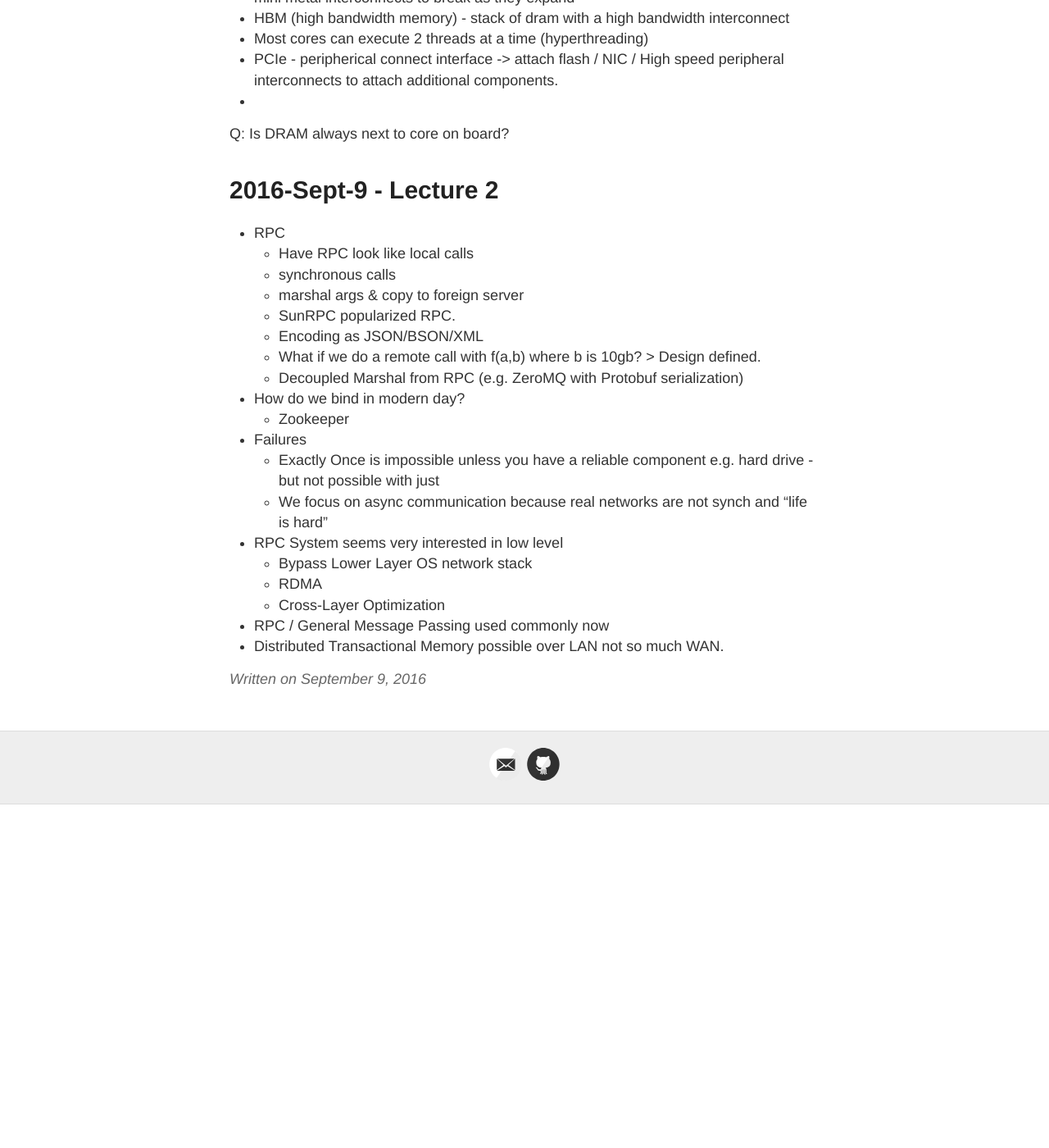
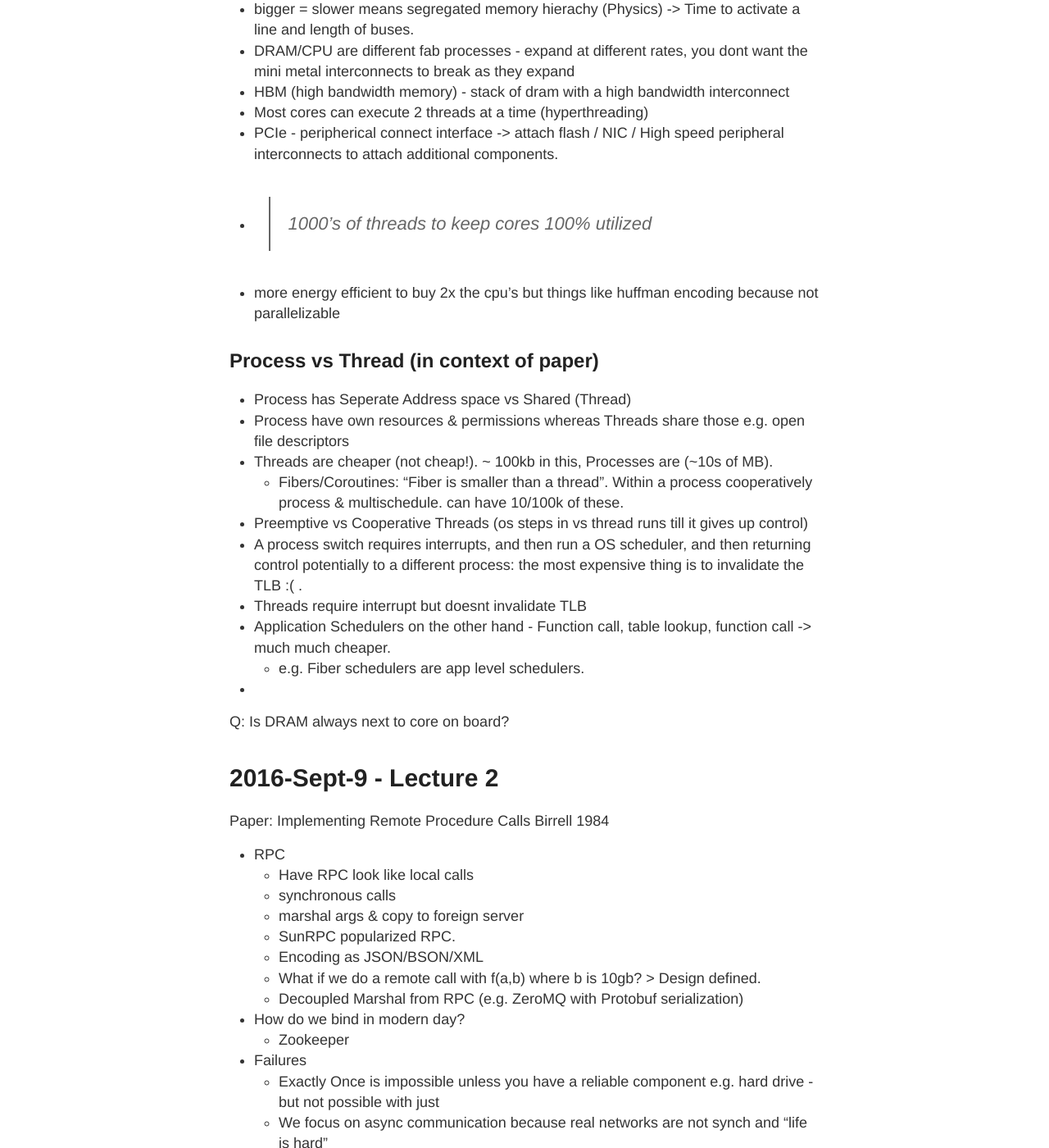
Before and after one commit to RONNCC/ronncc.github, a Jekyll site: the page built from _posts/2016-9-9-Advanced-Operating-Systems-Notes.md, in a window 1280 px wide and 1400 px high, scrolled down 656 px. Shown: the whole window at 82% size. Built offline with Jekyll 4.4.1, drawn with Linux system fonts in a browser that asks for light colours; comment, search, counter and statistics services are not loaded; before the commit the page ends 1637 px from its top, so only the background shows below that; some of the changed text lies outside the part shown.

Commit message:
Updated 2016-9-9-Advanced-Operating-Systems-Notes.md

```diff
--- a/_posts/2016-9-9-Advanced-Operating-Systems-Notes.md
+++ b/_posts/2016-9-9-Advanced-Operating-Systems-Notes.md
@@ -14,6 +14,10 @@ Professor Dave Andersen
 
 # 2016-Sept-12 - Lecture 3
 Admin: {Wed: Time, Clocks;  Fri: No Class}
+Paper: Using Threads in Interactive Systems: A Case Study Hauser 93 SIGOPS
+
+
+## Precursor
 
 - multithread individual programs to get crisp response.
 - when you have 8+ cores, you need to think how to extract more parallelism.
@@ -23,12 +27,29 @@ Admin: {Wed: Time, Clocks;  Fri: No Class}
 - HBM (high bandwidth memory) - stack of dram with a high bandwidth interconnect
 - Most cores can execute 2 threads at a time (hyperthreading)
 - PCIe - peripherical connect interface -> attach flash / NIC / High speed peripheral interconnects to attach additional components.
+- > 1000's of threads to keep cores 100% utilized
+- more energy efficient to buy 2x the cpu's but things like huffman encoding because not parallelizable
+
+
+
+## Process vs Thread (in context of paper)
+
+- Process has Seperate Address space vs Shared (Thread)
+- Process have own resources & permissions whereas Threads share those e.g. open file descriptors
+- Threads are cheaper (not cheap!). ~ 100kb in this, Processes are (~10s of MB).
+	- Fibers/Coroutines: "Fiber is smaller than a thread". Within a process cooperatively process & multischedule. can have 10/100k of these.
+- Preemptive vs Cooperative Threads (os steps in vs thread runs till it gives up control)
+- A process switch requires interrupts, and then run a OS scheduler, and then returning control potentially to a different process: the most expensive thing is to invalidate the TLB :( .
+- Threads require interrupt but doesnt invalidate TLB
+- Application Schedulers on the other hand - Function call, table lookup, function call -> much much cheaper.
+	- e.g. Fiber schedulers are app level schedulers.
 -
 
 Q: Is DRAM always next to core on board?
 
 
 # 2016-Sept-9 - Lecture 2
+Paper: Implementing Remote Procedure Calls Birrell 1984
 - RPC
   - Have RPC look like local calls
   - synchronous calls
```
